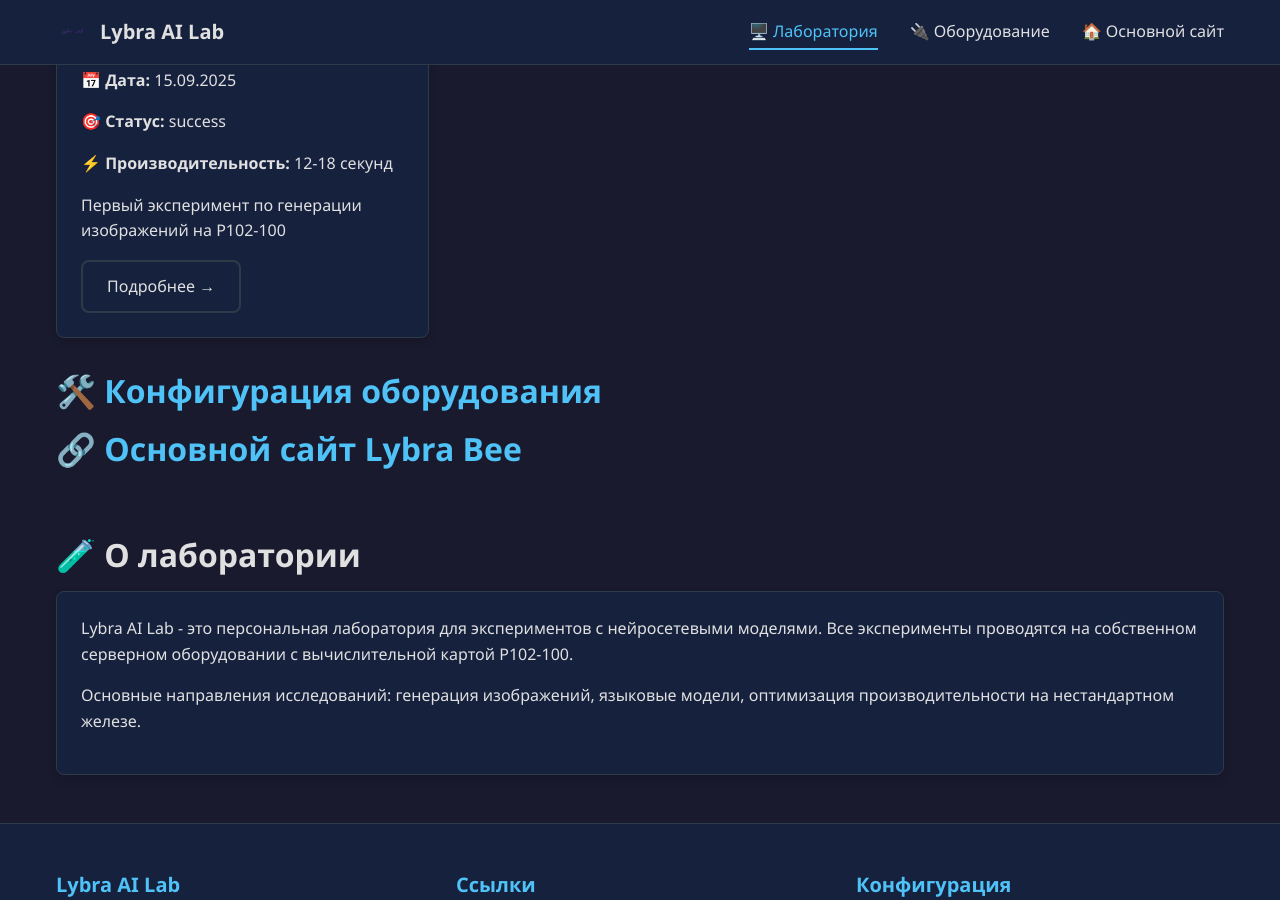
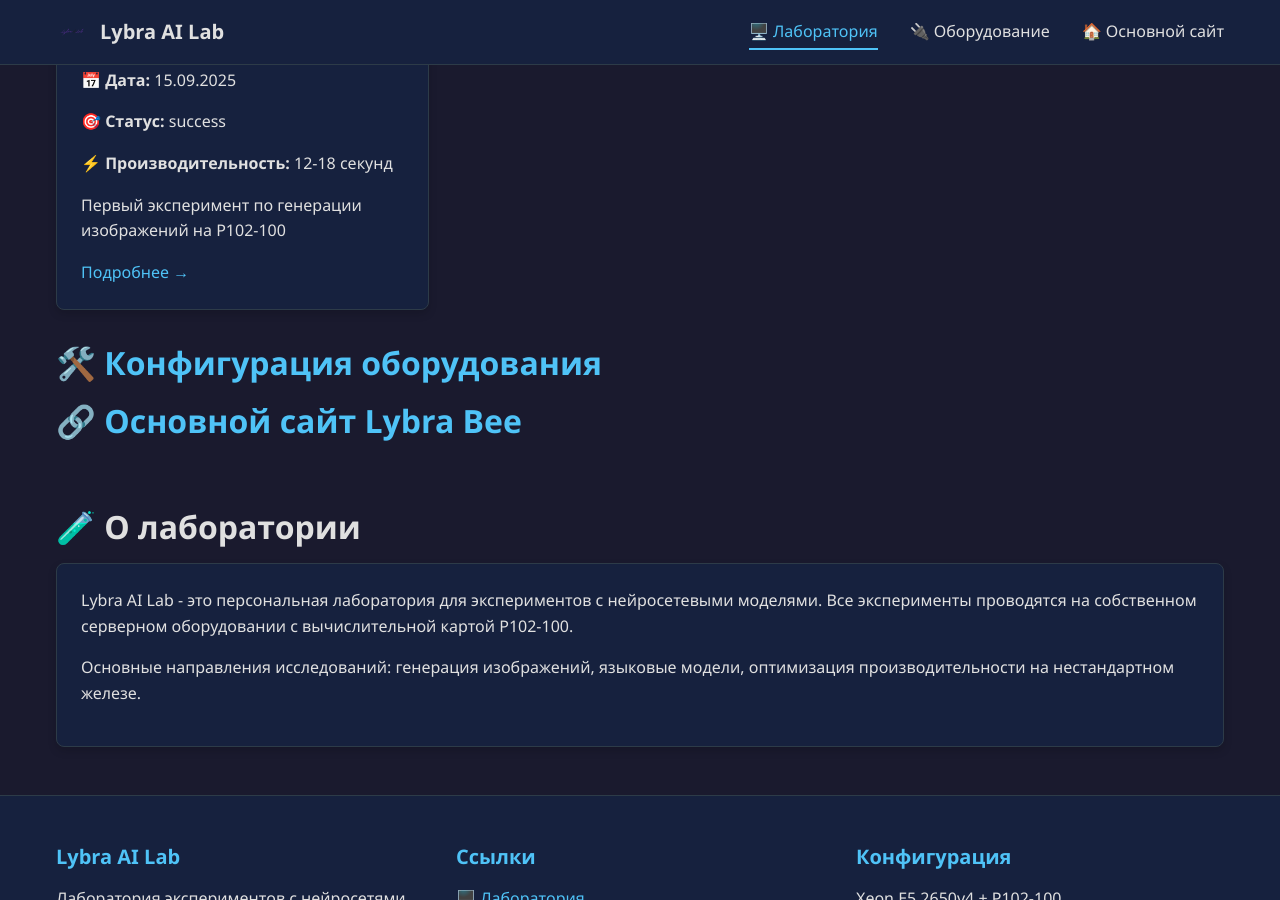
Before and after one commit to lybra-bee/lybra-ai-lab, a Jekyll site: the page built from index.md, in a window 1280 px wide and 900 px high, scrolled down 531 px. Built offline with Jekyll 4.4.1, drawn with Linux system fonts in a browser that asks for light colours.

Commit message:
Update index.md

```diff
--- a/index.md
+++ b/index.md
@@ -14,7 +14,7 @@
     <p><strong>🎯 Статус:</strong> {{ experiment.status }}</p>
     <p><strong>⚡ Производительность:</strong> {{ experiment.performance }}</p>
     <p>{{ experiment.description }}</p>
-    <a href="{{ experiment.url }}" class="btn btn-outline">Подробнее →</a>
+    <a href="{{ experiment.url | relative_url }}" class="text-accent hover:underline">Подробнее →</a>
 </div>
 {% endfor %}
 </div>
```
